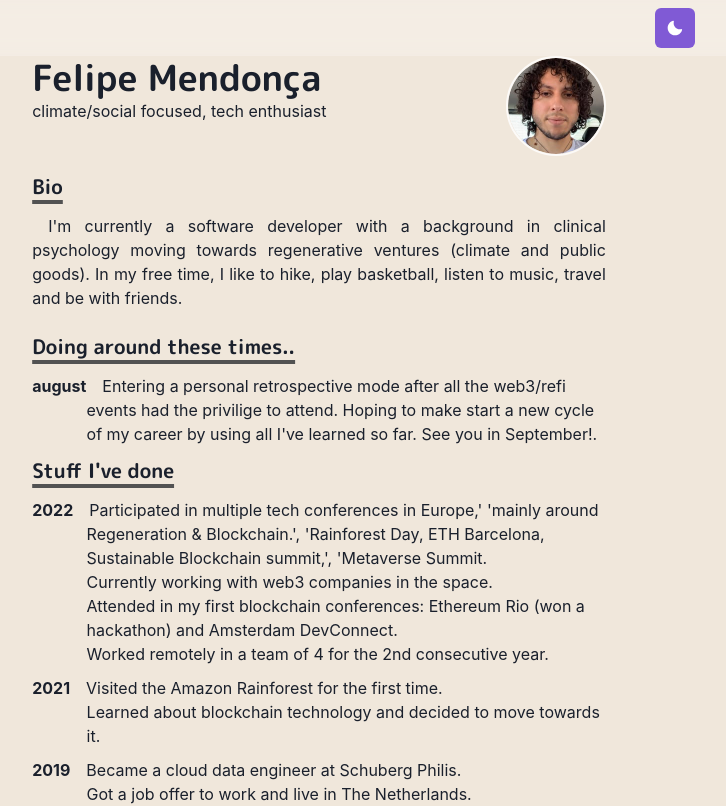
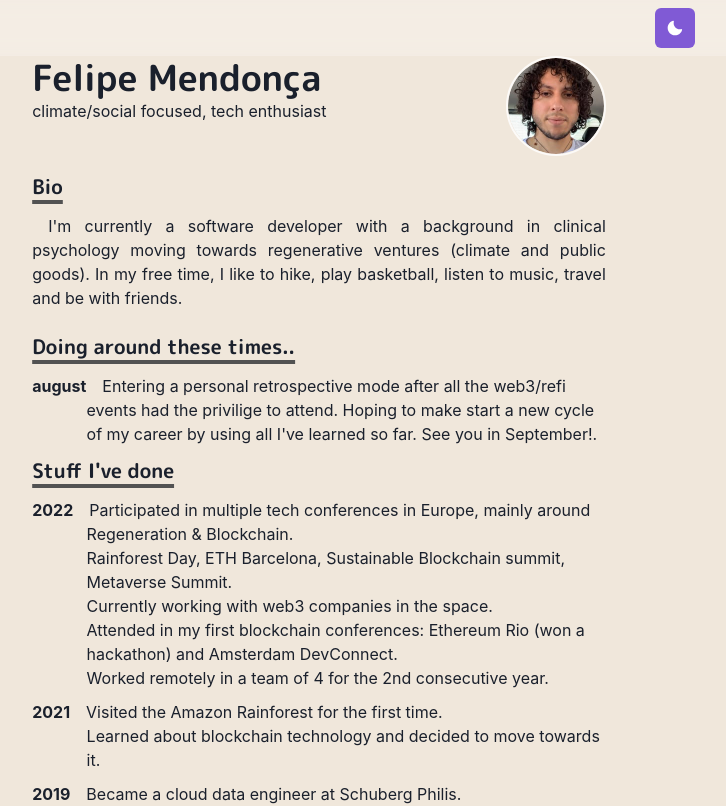
Before and after one commit to fysp11/personal-website, a Next.js app: page / in a window 1280 px wide. Shown: the top 806 px of the page, without its empty margins (321-1047 px from the left). Built offline with nearby package versions, Linux system fonts and the light colour scheme.

Commit message:
fixed strings

```diff
--- a/constants/experiences.ts
+++ b/constants/experiences.ts
@@ -7,12 +7,8 @@ export const EXPERIENCES_DATA: Experience[] = [
     {
         year: 2022,
         comments: [
-            (
-                `Participated in multiple tech conferences in Europe,'
-                'mainly around Regeneration & Blockchain.',
-                'Rainforest Day, ETH Barcelona, Sustainable Blockchain summit,',
-                'Metaverse Summit`
-            ),
+            'Participated in multiple tech conferences in Europe, mainly around Regeneration & Blockchain',
+            'Rainforest Day, ETH Barcelona, Sustainable Blockchain summit, Metaverse Summit',
             'Currently working with web3 companies in the space',
             'Attended in my first blockchain conferences: Ethereum Rio (won a hackathon) and Amsterdam DevConnect',
             'Worked remotely in a team of 4 for the 2nd consecutive year',
```
